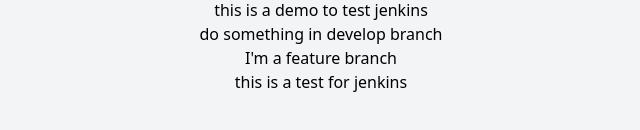
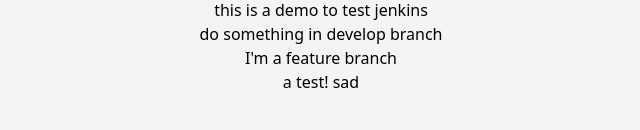
Before and after one commit to PomiHD/jenkinsdemo, a React (Vite) app: page / in a window 1280 px wide. Shown: the part 354-484 px from the top of the page, without its empty margins (319-959 px from the left). Built offline with nearby package versions, Linux system fonts and the light colour scheme.

Commit message:
test jenkins

```diff
--- a/src/App.jsx
+++ b/src/App.jsx
@@ -8,7 +8,9 @@
         <p>do something in develop branch </p>
         <p>I&#39;m a feature branch</p>
 
-        <p>this is a test for jenkins</p>
+        <p>a test!
+        sad
+        </p>
       </div>
     </>
   )
```
